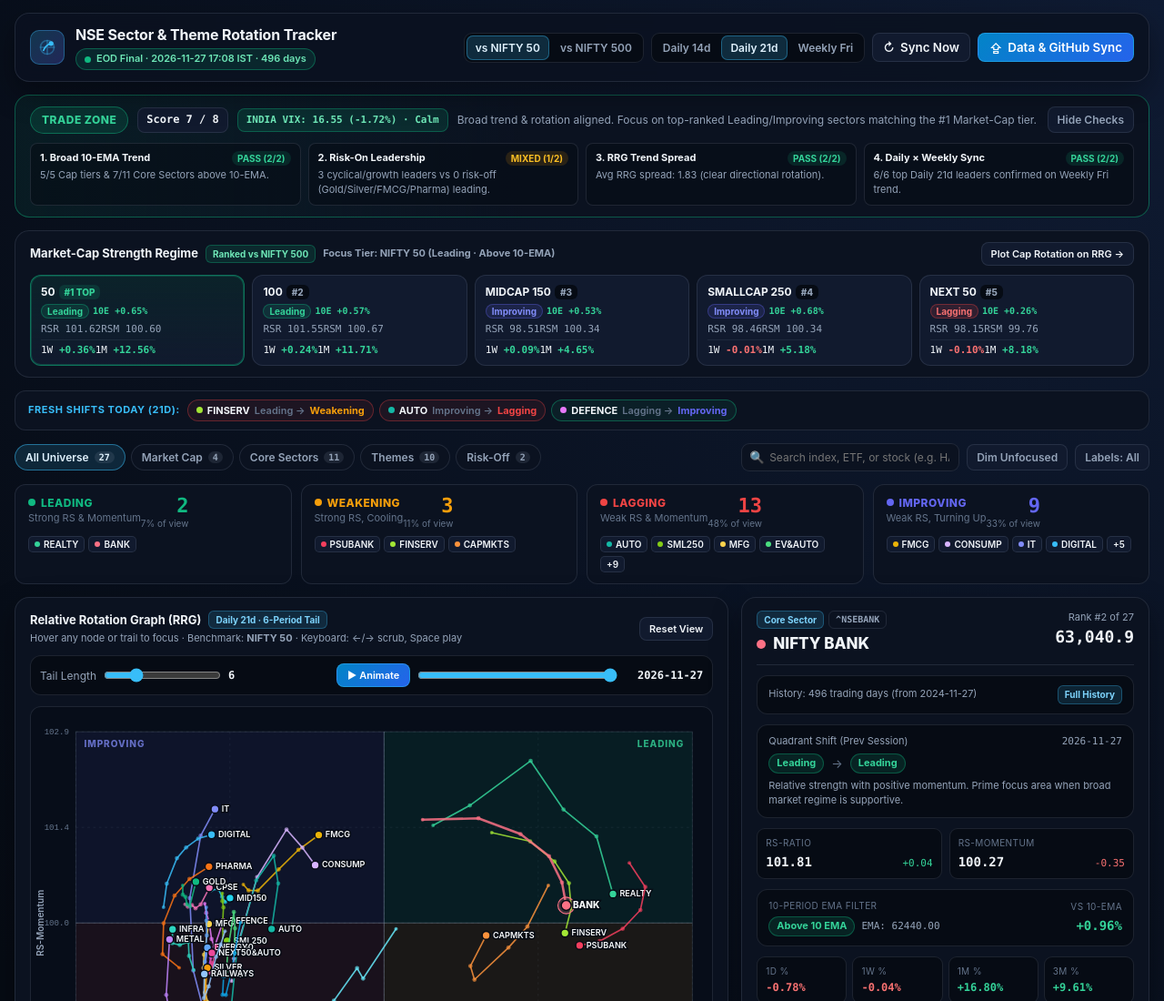
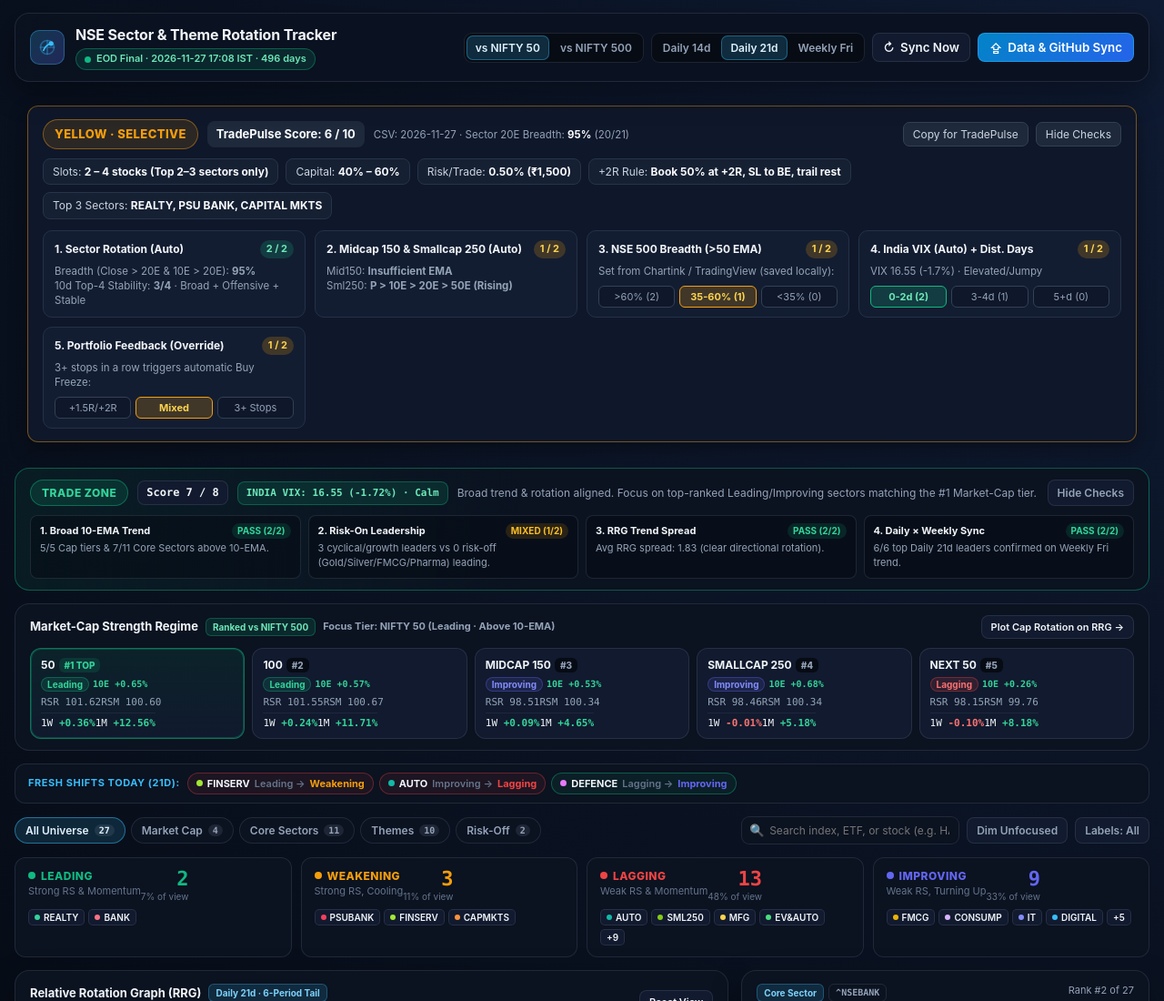
Before and after one commit to sagar786rawat-coder/nse-tracker, a plain HTML site: page index.html in a window 1280 px wide. Shown: the top 1100 px of the page at 91% size. Drawn offline with Linux system fonts and the light colour scheme.

Commit message:
Add tradepulse-regime.js script to index.html

```diff
--- a/index.html
+++ b/index.html
@@ -3347,6 +3347,7 @@
         bootApp();
       }
     })();
-  </script>
+ </script>
+  <script src="tradepulse-regime.js"></script>
 </body>
 </html>
```
